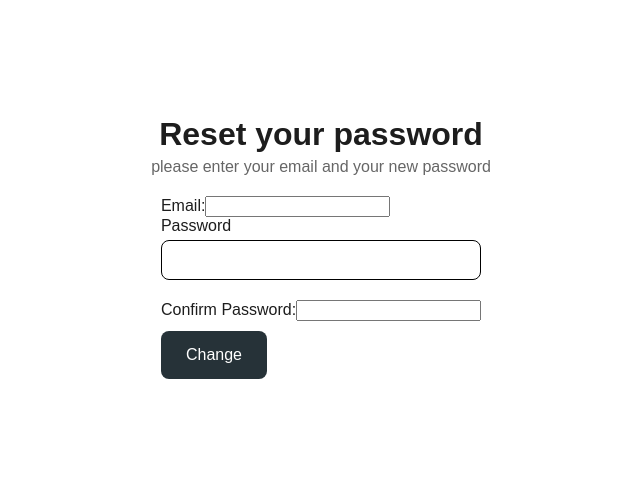
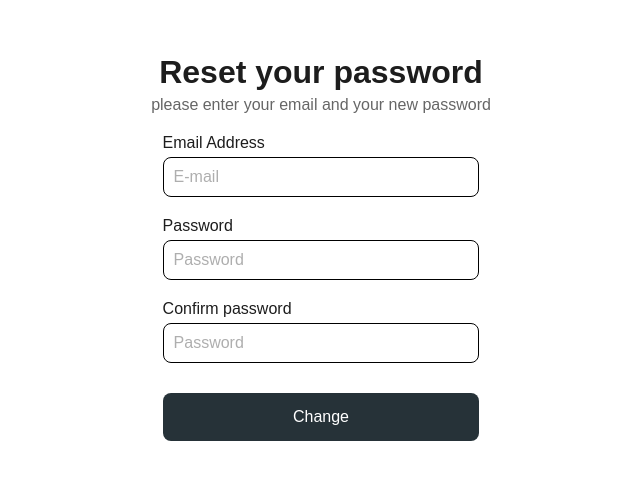
Before and after one commit to abanoub-refaat/CS309_EcommerceProject_Front-end, a React (Vite) app: page /forget-password in a window 1280 px wide. Shown: the part 121-600 px from the top of the page, without its empty margins (319-959 px from the left). Built offline with nearby package versions, Linux system fonts and the light colour scheme; a web font is replaced by a local one.

Commit message:
add home path to package.json and fix forget issues

```diff
--- a/package.json
+++ b/package.json
@@ -1,4 +1,5 @@
 {
+  "homepage": "https://me-nna.github.io/CS309_EcommerceProject_Front-end/",
   "name": "cs309-ecommerceproject-front-end",
   "private": true,
   "version": "0.0.0",
--- a/src/components/Forget.jsx
+++ b/src/components/Forget.jsx
@@ -42,7 +42,6 @@ const Forget = () => {
         console.error("Error:", error);
       });
   };
-
   return (
     <div className="ChangePassword-container">
       <div className="ChangePassword-content">
@@ -50,15 +49,20 @@ const Forget = () => {
           <h2>Reset your password</h2>
           <p>please enter your email and your new password</p>
         </div>
-        <form onSubmit={handleSubmit} className="forget-form">
-          <div className="forget-form-group">
-            <label htmlFor="email">Email:</label>
+        <form className="ChangePassword-form" onSubmit={handleSubmit}>
+          <div className="ChangePassword-form-group">
+            <label htmlFor="email" className="form-label">
+              Email Address{" "}
+            </label>
             <input
+              type="email"
               id="email"
-              type="email"
+              name="email"
+              className="form-input"
               value={email}
               onChange={(e) => setEmail(e.target.value)}
               required
+              placeholder="E-mail"
             />
           </div>
           <div className="ChangePassword-form-group">
@@ -66,25 +70,29 @@ const Forget = () => {
               Password{" "}
             </label>
             <input
+              type="password"
               id="password"
-              type="password"
+              name="password"
+              className="form-input"
               value={password}
               onChange={(e) => setPassword(e.target.value)}
               required
+              placeholder="Password"
             />
           </div>
-          <div className="forget-form-group">
-            <label htmlFor="confirmPassword">Confirm Password:</label>
+          <div className="ChangePassword-form-group">
+            <label htmlFor="ConfirmPassword" className="form-label">
+              Confirm password{" "}
+            </label>
             <input
-              id="confirmPassword"
               type="password"
-
               id="password"
               name="password"
               className="form-input"
               value={confirmPassword}
               onChange={(e) => setConfirmPassword(e.target.value)}
               required
+              placeholder="Password"
             />
           </div>
           <button type="submit" className="ChangePassword-button">
```
